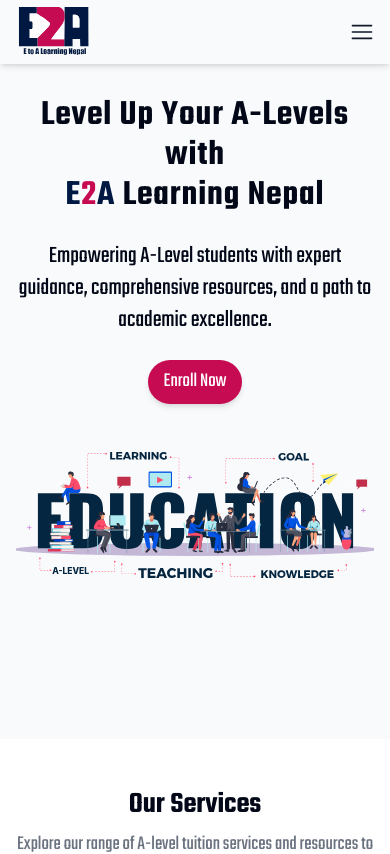
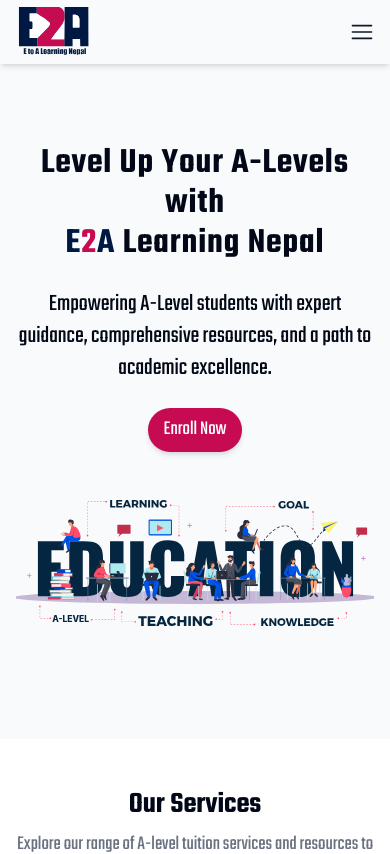
Before and after one commit to aayush-dhakal-max/e2a, a Next.js app: page / in a window 390 px wide. Shown: the top 854 px of the page. Built offline with nearby package versions, Linux system fonts and the light colour scheme.

Commit message:
font changes

```diff
--- a/src/components/component/Hero.tsx
+++ b/src/components/component/Hero.tsx
@@ -10,7 +10,7 @@
 
 export function Hero() {
   return (
-    <section className="w-full bg-gray-50 min-h-[80vh] py-8 md:pt-10 lg:pt-10">
+    <section className="w-full bg-gray-50 min-h-[80vh] py-8 pt-20 md:pt-10 lg:pt-10">
       <div className="container px-4 md:px-16 md:mb-16 text-center space-y-6">
         <div className="md:h-1/2">
           <h1
```
